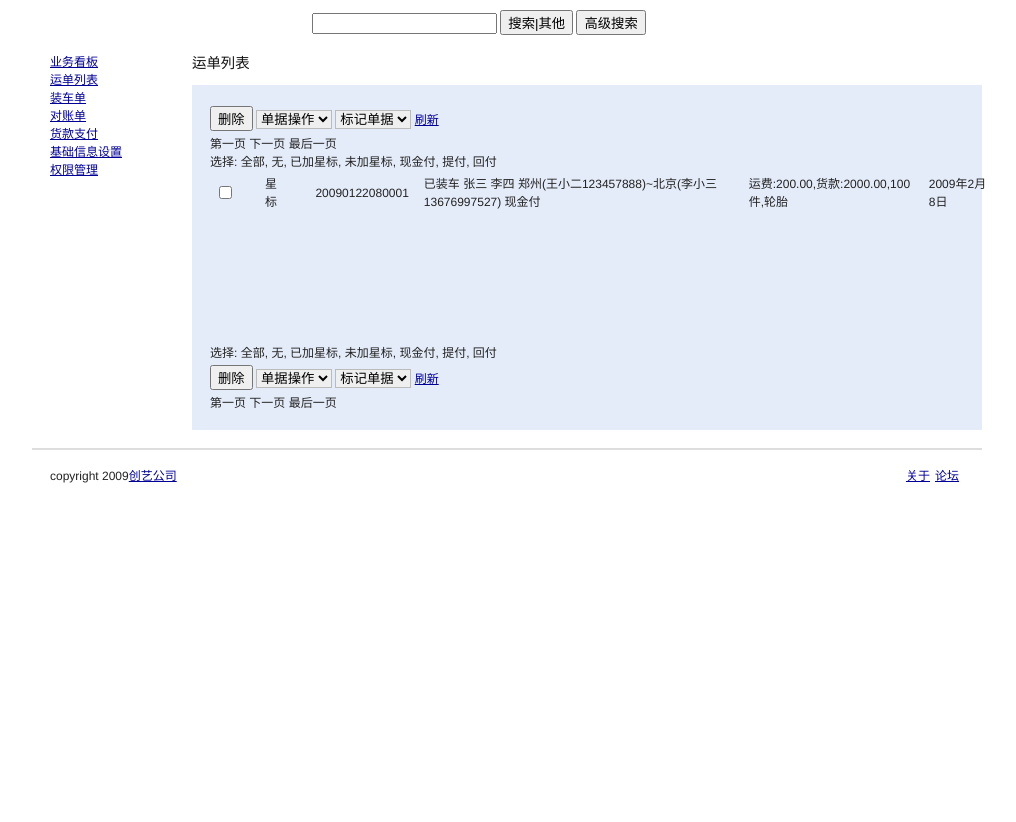
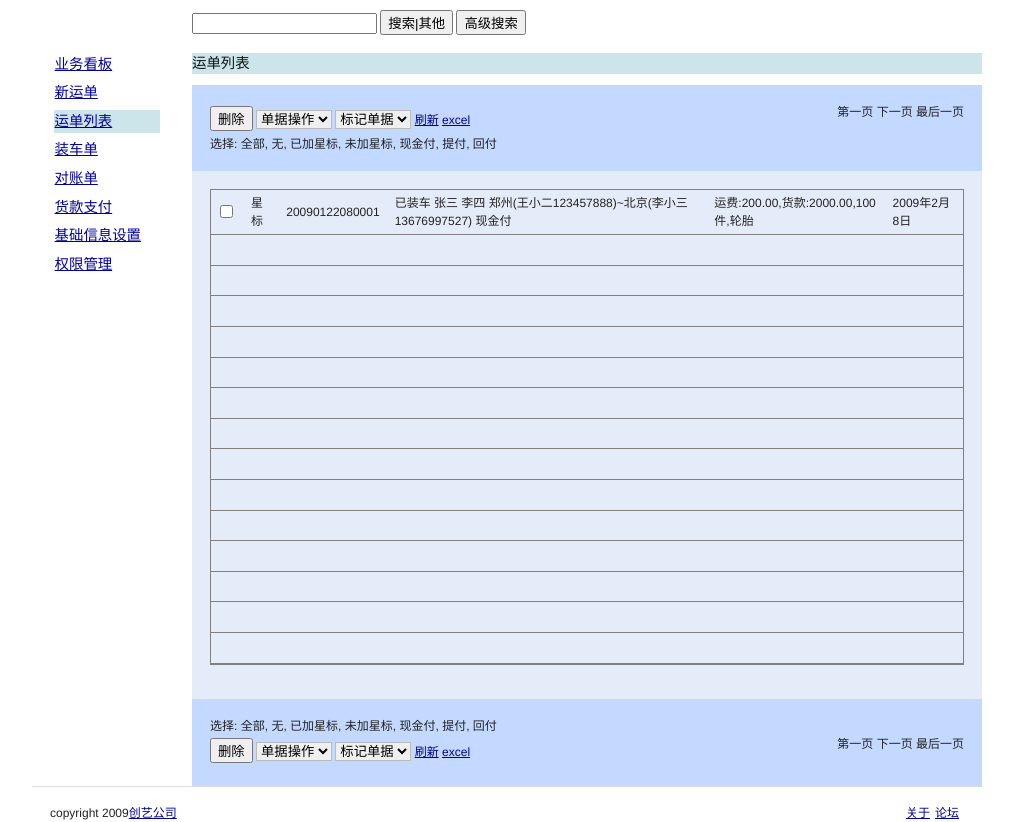
Before and after one commit to chengdh/il-ui-prototype, a plain HTML site: page index.html in a window 1280 px wide. Shown: the part 56-878 px from the top of the page, without its empty margins (133-1149 px from the left). Before the commit the page ends 800 px from the top, so only its background shows below. Drawn offline with Linux system fonts and the light colour scheme.

Commit message:
2009-2-21

```diff
--- a/index.html
+++ b/index.html
@@ -37,10 +37,19 @@
 			font-size : 1.5em;
 
 		}
+		/*左侧菜单的字体大小*/
+		#menuList
+		{
+			font-size	: 1.2em;
+		}
 		/*内容区标题的字体大小*/
 		h2.title
 		{
 			font-size : 1.2em;
+		}
+		#billList_table table td
+		{
+			height : 1.8em;
 		}
 
 		/*--layout.css--*/
@@ -53,6 +62,12 @@
 			float : right;
 			padding-right : 5px;
 		}
+		/*左侧菜单的上下间距*/
+		#menuList li
+		{
+			padding : 1px;
+			margin-bottom : 5px;
+		}
 		#footer li
 		{
 			float : left;
@@ -62,16 +77,44 @@
 			float : right;
 			padding-right : 5px;
 		}
-
+		#billList_table table
+		{
+			border : 1px solid gray;
+		}
+		#billList_table table td
+		{
+			border-bottom : 1px solid gray;
+		}
+		/*操作按钮的样式*/
+		div.btnWrap
+		{
+			float : left;
+		}
+		div.pageNavigate
+		{
+			float : right;
+		}
+		/*上下工具栏的外边框*/
+		#toolbarTop,#toolbarBottom,#billList_table
+		{
+			margin-top : 0;
+			margin-bottom : 0;
+		}
 
 		/*--color.css--*/
-		#container
+
+		.title
 		{
-			//background-color : #EBEBEB;
+			background-color : #CCE5EB;
 		}
-		#pageHeader
+		/*当前活动菜单*/
+		.active
 		{
-			//background-color : #CCE5EB;
+			background-color : #CCE5EB;
+		}
+		#toolbarTop,#toolbarBottom
+		{
+			background-color : #C3D9FF;
 		}
 
 
@@ -84,7 +127,7 @@
 		<div id="company" class="span-18">
 			<div id="companyLogo" class="span-2">
 				公司图标
-				<img />
+				<img src="/a.jpg"/>
 			</div>
 			<h1>
 				<span>XXXX第三方物流有限公司</span>
@@ -102,7 +145,7 @@
 		<hr/>
 	</div>
 
-	<div id="searchForm" class="span-10 prepend-7 append-7 last">
+	<div id="searchForm" class="span-10 prepend-4 append-10 last">
 		<input id="input_keyword" type='text' />
 		<button id="btnSearch">搜索|其他</button>
 		<button id="btnAdvSearch">高级搜索</button>
@@ -110,12 +153,13 @@
 	<!--高级查询显示的DIV  -->
 	<div id="adv_searchForm" class="span-24"></div>
 
-	<div id="flash" class="prepend-4 span-20 last">&nbsp</div>
+	<div id="flash" class="prepend-4 span-20 last">&nbsp;</div>
 
 	<div id="menuList" class="span-4">
 	 	<ul>
 			<li id="dashBoard"><a href="#"><span>业务看板</span></a></li>
-			<li id="carryingBill_list"><a href="#"><span>运单列表</span></a></li>
+			<li id="new_carryingBill"><a href="#"><span>新运单</span></a></li>
+			<li id="carryingBill_list" class="active"><a href="#"><span>运单列表</span></a></li>
 			<li id="loadBill_list"><a href="#"><span>装车单</span></a></li>
 			<li id="returnBill_list"><a href="#"><span>对账单</span></a></li>
 			<li id="payBill_list"><a href="#"><span>货款支付</span></a></li>
@@ -124,18 +168,19 @@
 		</ul>
 	</div>
 
-	<div id="content" class="span-20 last">
+	<div id="content" class="span-20  last">
 		<h2 class="title">运单列表</h2>
-		<div id="billList_wrap" class="box">
-			<div id="toolbarTop">
-				<div class="btnWrap span-15">
+		<div id="billList_wrap">
+			<div id="toolbarTop"  class="clearfix box ">
+				<div class="btnWrap">
 					<button id="btnDel_top">删除</button>
 					<select id="selectBill_top"><option>单据操作</option></select>
 					<select id="selectTag_top"><option>标记单据</option></select>
 					<a id="refresh_top" href="#">刷新</a>
+					<a id="exportExcel_top" href="#">excel</a>
 				</div>
-				<div class="pageNavigate span-5 last">第一页 下一页 最后一页</div>
-				<div class="billSelectWrap span-20 last">
+				<div class="pageNavigate">第一页 下一页 最后一页</div>
+				<div class="clear">
 					<span>选择:</span>
 					<span id="selAll_top">全部,</span>
 					<span id="selNone_top">无,</span>
@@ -147,11 +192,11 @@
 				</div>
 			</div>
 
-			<div id="billList_table" class="span-20 last">
+			<div id="billList_table" class="box clear">
 				<table>
 					<tr>
-						<td><input type="checkbox"/><td>
-						<td><span class="start">星标</span><td>
+						<td><input type="checkbox"/></td>
+						<td><span class="start">星标</span></td>
 						<td><span class="billNo">20090122080001</span></td>
 						<td>
 							<span class="billState">已装车</span>
@@ -165,26 +210,25 @@
 						<td><span class="billDetail">运费:200.00,货款:2000.00,100件,轮胎</span></td>
 						<td><span class="billDate">2009年2月8日</span></td>
 					</tr>
-					<tr><td/></tr>
-					<tr><td/></tr>
-					<tr><td/></tr>
-					<tr><td/></tr>
-					<tr><td/></tr>
-					<tr><td/></tr>
-					<tr><td/></tr>
-					<tr><td/></tr>
-					<tr><td/></tr>
-					<tr><td/></tr>
-					<tr><td/></tr>
-					<tr><td/></tr>
-					<tr><td/></tr>
-					<tr><td/></tr>
+					<tr><td colspan="20"/></tr>
+					<tr><td colspan="20"/></tr>
+					<tr><td colspan="20"/></tr>
+					<tr><td colspan="20"/></tr>
+					<tr><td colspan="20"/></tr>
+					<tr><td colspan="20"/></tr>
+					<tr><td colspan="20"/></tr>
+					<tr><td colspan="20"/></tr>
+					<tr><td colspan="20"/></tr>
+					<tr><td colspan="20"/></tr>
+					<tr><td colspan="20"/></tr>
+					<tr><td colspan="20"/></tr>
+					<tr><td colspan="20"/></tr>
+					<tr><td colspan="20"/></tr>
 				</table>
 			</div>
 
-			<div id="toolbarBottom">
-
-				<div class="billSelectWrap span-20 last">
+			<div id="toolbarBottom"  class="box clearfix">
+				<div class="clear">
 					<span>选择:</span>
 					<span id="selAll_bottom">全部,</span>
 					<span id="selNone_bottom">无,</span>
@@ -194,31 +238,25 @@
 					<span id="selArrive_bottom">提付,</span>
 					<span id="selReturn_bottom">回付</span>
 				</div>
-				<div class="btnWrap span-15">
+				<div class="btnWrap">
 					<button id="btnDel_bottom">删除</button>
 					<select id="selectBill_bottom"><option>单据操作</option></select>
 					<select id="selectTag_bottom"><option>标记单据</option></select>
 					<a id="refresh_bottom" href="#">刷新</a>
+					<a id="exportExcel_bottom" href="#">excel</a>
 				</div>
-				<div class="pageNavigate span-5 last">第一页 下一页 最后一页</div>
+				<div class="pageNavigate">第一页 下一页 最后一页</div>
 			</div>
-			<div class="clear"></div>
 		</div>
 	</div>
 	<div id="footer" class="span-24">
 		<hr />
 		<ul>
-			<li id="copyRight"><span>copyright 2009<span><a href="#"><span>创艺公司</span></a></li>
+			<li id="copyRight"><span>copyright 2009</span><a href="#"><span>创艺公司</span></a></li>
 			<li id="forum"><a href="#"><span>论坛</span></a></li>
 			<li id="about"><a href="#"><span>关于</span></a></li>
 		</ul>
 	</div>
 </div>
-<div id="extraDiv1"><span></span></div>
-<div id="extraDiv2"><span></span></div>
-<div id="extraDiv3"><span></span></div>
-<div id="extraDiv4"><span></span></div>
-<div id="extraDiv5"><span></span></div>
-<div id="extraDiv6"><span></span></div>
 </body>
 </html>
```
